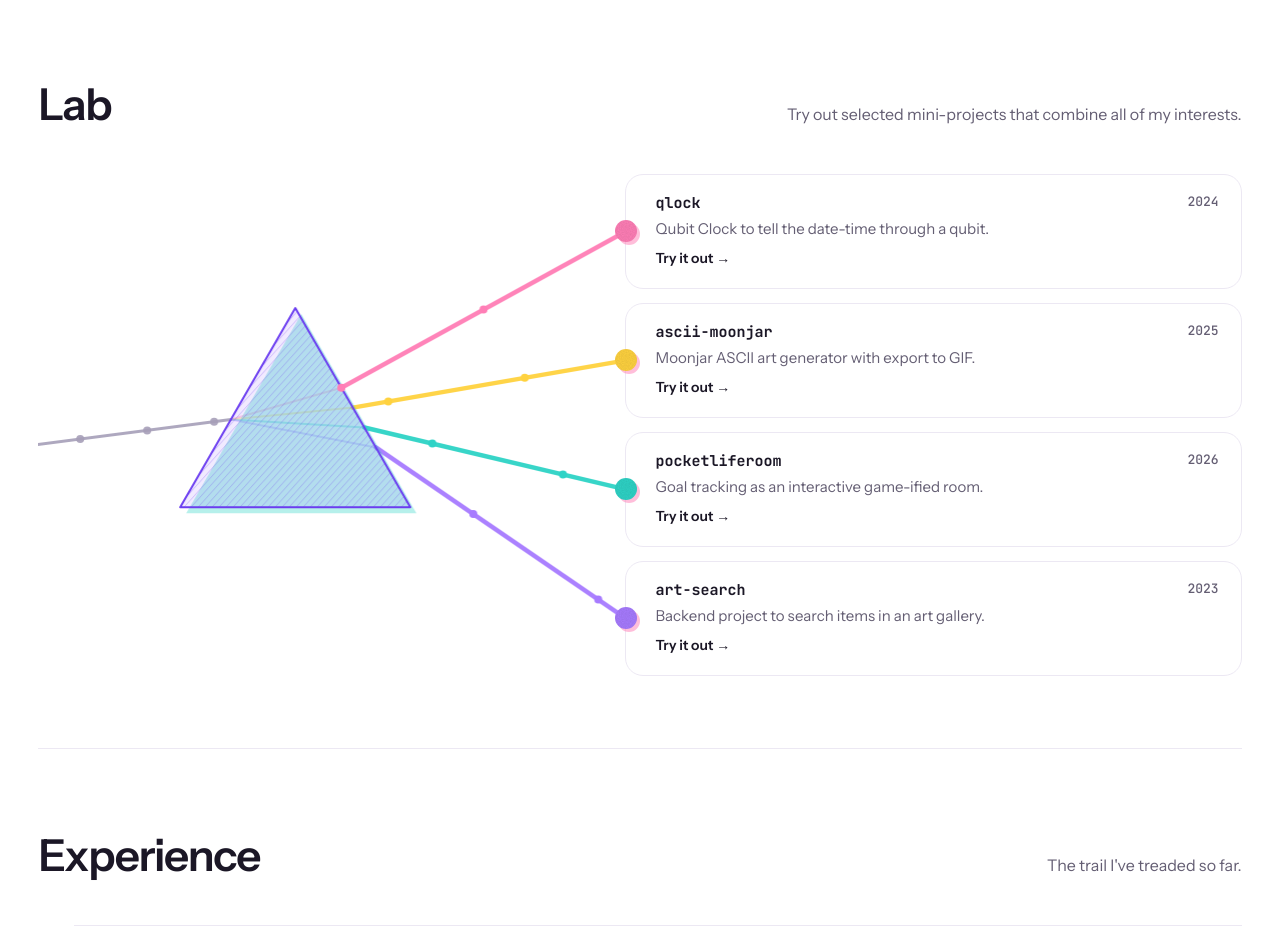
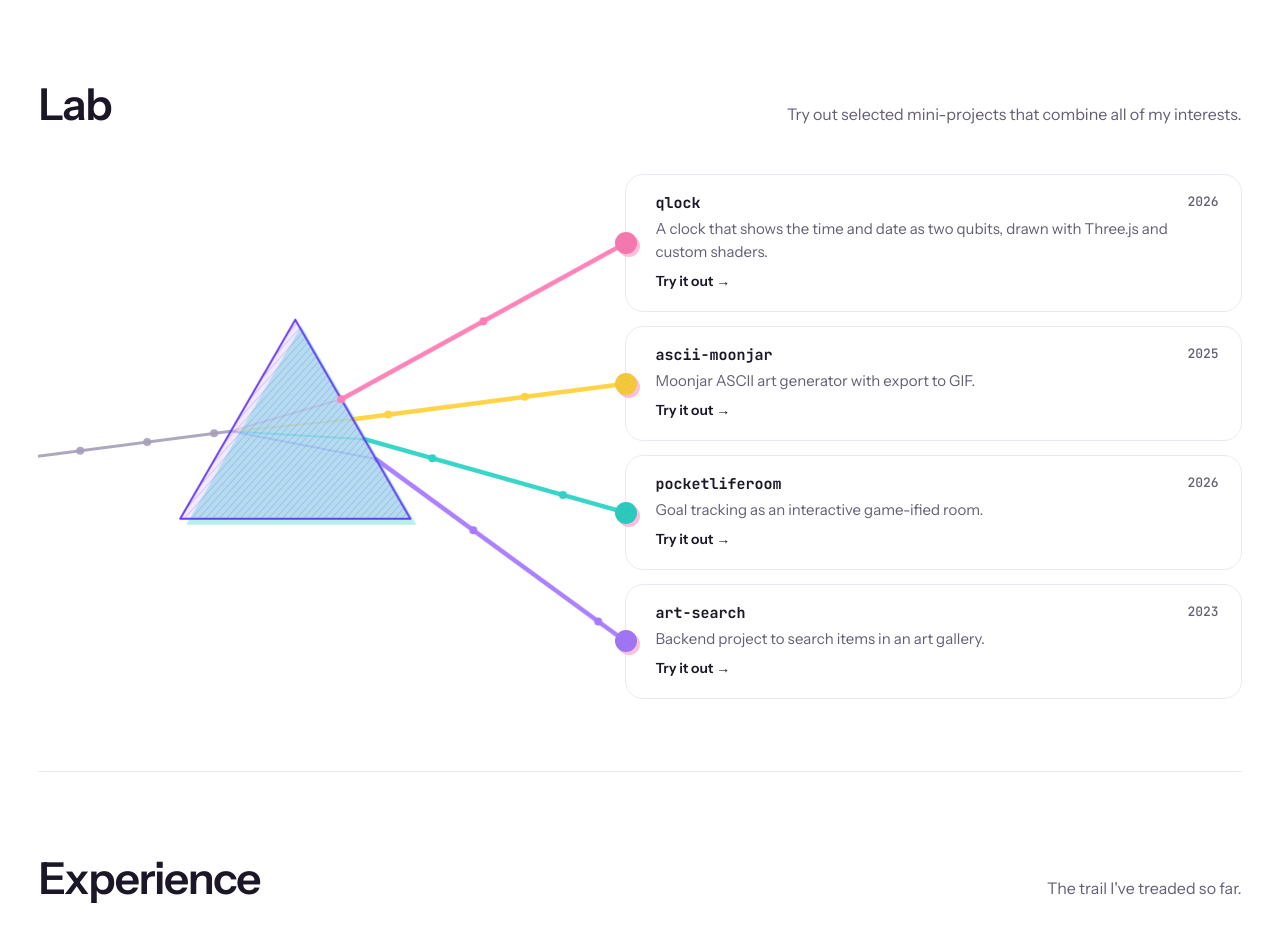
Before and after one commit to starmarb/portfoliob, a plain HTML site: page index.html in a window 1280 px wide. Shown: the part 4962-5909 px from the top of the page. Drawn offline with Linux system fonts and the light colour scheme.

Commit message:
Update qlock card for the 2026 rebuild
Co-Authored-By: Claude Opus 5.5 <noreply@anthropic.com>
Claude-Session: https://claude.ai/code/session_01KN42kLeayHFksETpMxXT5h

```diff
--- a/index.html
+++ b/index.html
@@ -446,7 +446,7 @@ footer .credit { flex-basis: 100%; order: 3; padding-bottom: 8px; }
       <canvas id="rays" aria-hidden="true"></canvas>
       <div class="stage" id="stage" aria-hidden="true"></div>
       <div class="exps">
-        <a class="exp" href="https://starmarb.github.io/qlock/"><span class="dot ball clay" style="--c: var(--pink)"></span><b>qlock</b><span class="yr">2024</span><p>Qubit Clock to tell the date-time through a qubit.</p><span class="try">Try it out →</span></a>
+        <a class="exp" href="https://starmarb.github.io/qlock/"><span class="dot ball clay" style="--c: var(--pink)"></span><b>qlock</b><span class="yr">2026</span><p>A clock that shows the time and date as two qubits, drawn with Three.js and custom shaders.</p><span class="try">Try it out →</span></a>
         <a class="exp" href="https://starmarb.github.io/tempjar/"><span class="dot ball clay" style="--c: var(--ochre)"></span><b>ascii-moonjar</b><span class="yr">2025</span><p>Moonjar ASCII art generator with export to GIF.</p><span class="try">Try it out →</span></a>
         <a class="exp" href="https://starmarb.github.io/pocketliferoom/"><span class="dot ball clay" style="--c: var(--teal)"></span><b>pocketliferoom</b><span class="yr">2026</span><p>Goal tracking as an interactive game-ified room.</p><span class="try">Try it out →</span></a>
         <a class="exp" href="https://starmarb.github.io/yuag-search-demo/"><span class="dot ball clay" style="--c: var(--clay)"></span><b>art-search</b><span class="yr">2023</span><p>Backend project to search items in an art gallery.</p><span class="try">Try it out →</span></a>
```
